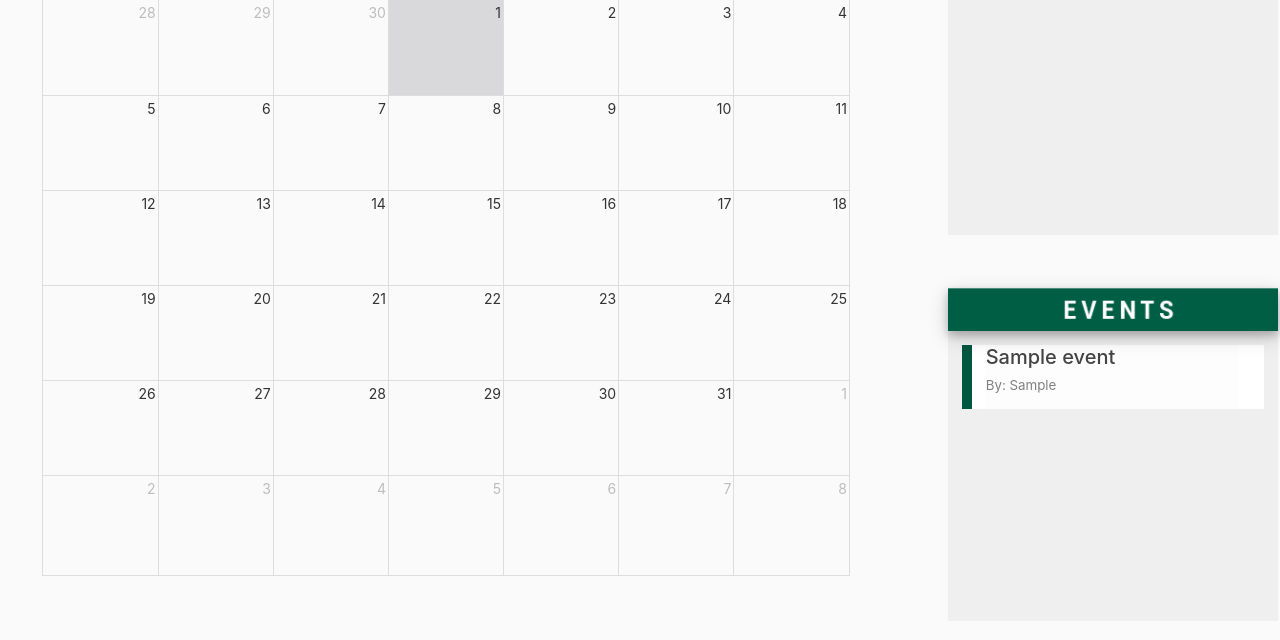
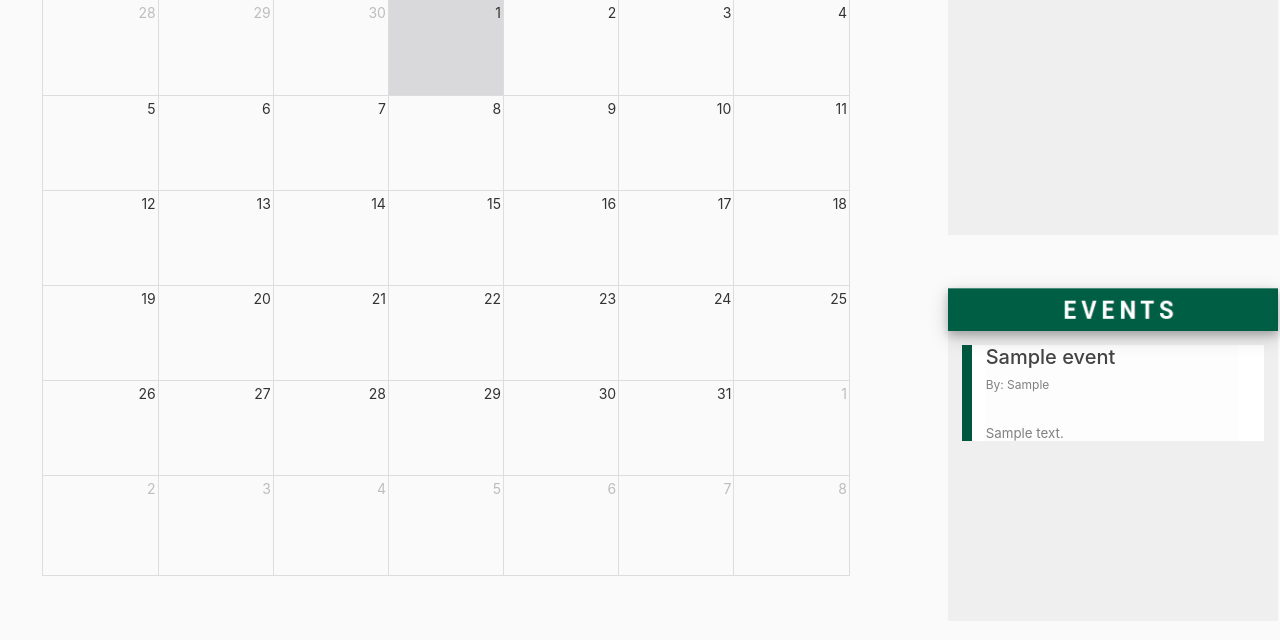
Before and after one commit to christelespino/iskolendar, a Django app: page / in a window 1280 px wide. Shown: the part 160-800 px from the top of the page. Run offline with Django 3.2, Linux system fonts and the light colour scheme; tables that the repository leaves empty hold one stand-in row (values such as "Sample post"); some libraries are stand-ins or nearby versions.

Commit message:
Fixed events list

```diff
--- a/maincalendar/templates/maincalendar/maincalendar.html
+++ b/maincalendar/templates/maincalendar/maincalendar.html
@@ -216,7 +216,9 @@
                 <h5> {{ event.title }}</h5>
               </li>
               <li class="list-group-item-light ml-4 shortenlines">
-                <p> By: {{ event.orgname }} </p>
+                <p style="font-size: 9pt;"> By: {{ event.orgname }} </p>
+              </li>
+              <li class="list-group-item-light ml-4 shortenlines">
                 <p> {{ event.description|linebreaks }} </p>
               </li>
               <li align="center">
--- a/maincalendar/templates/maincalendar/personal_calendar.html
+++ b/maincalendar/templates/maincalendar/personal_calendar.html
@@ -232,7 +232,9 @@
                 </form></h6> -->
               </li>
               <li class="list-group-item-light ml-4 shortenlines">
-                <p> By: {{ event.orgname }} </p>
+                <p style="font-size: 9pt;"> By: {{ event.orgname }} </p>
+              </li>
+              <li class="list-group-item-light ml-4 shortenlines">
                 <p> {{ event.description|linebreaks }} </p>
               </li>
               <li align="center">
```
